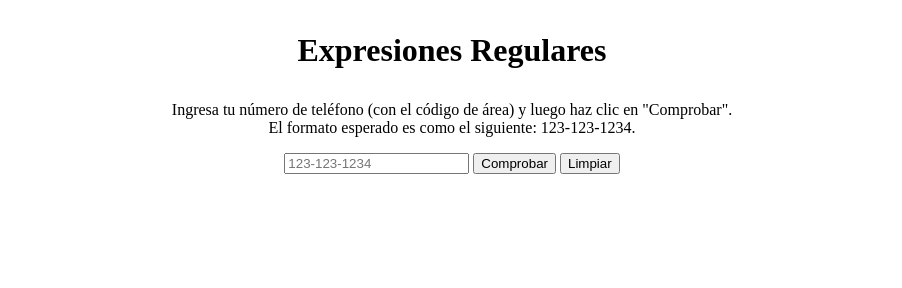
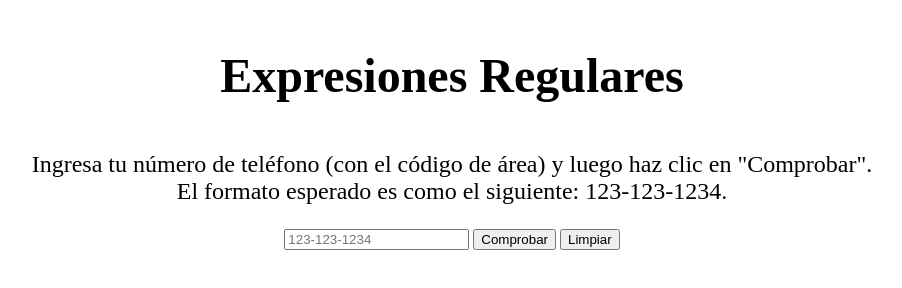
Before and after one commit to PatEche/cursoNode.Js, a website: page 06-operadores-expresiones/index.html in a window 1280 px wide. Shown: the whole page, without its empty margins (188-1090 px from the left). Drawn offline with Linux system fonts and the light colour scheme.

Commit message:
Nuevas expresiones01

```diff
--- a/06-operadores-expresiones/index.html
+++ b/06-operadores-expresiones/index.html
@@ -9,14 +9,14 @@
         h3{
 
 
-            font-size: 2rem;
+            font-size: 3rem;
            text-align: center;
 
         }
 
         p{
             text-align: center;
-
+            font-size: 1.5rem;
         }
         form{
             text-align: center;
@@ -36,6 +36,7 @@
         <input id="phone" placeholder="123-123-1234">
           <button onclick="testInfo(document.getElementById('phone'));">Comprobar</button>
           <button type="reset">Limpiar</button>
+
       </form>
 
 
```
